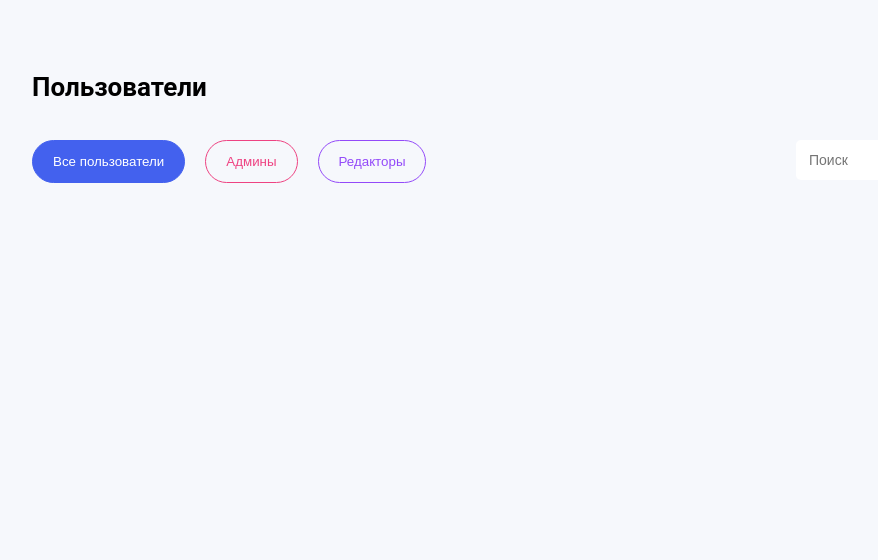
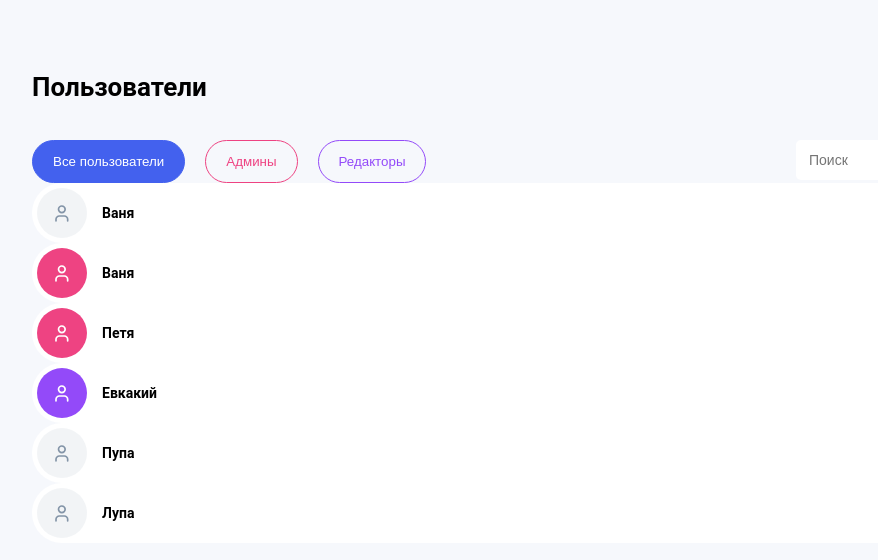
Before and after one commit to ElizavetaLeus/user-list, a Vue app: page / in a window 1280 px wide. Shown: the top 560 px of the page, without its empty margins (88-966 px from the left). Built offline with nearby package versions, Linux system fonts and the light colour scheme; some icons are missing.

Commit message:
отрисовала карточки юзеров циклом

```diff
--- a/src/App.vue
+++ b/src/App.vue
@@ -6,14 +6,32 @@
         inputValue=""
       />
     </div>
-    <UserIcon />
+    <UserCard
+      :userlist="userListDefault[0]"
+      v-for="user in userListDefault"
+      :key="user.id"
+      :user="user"
+    />
   </div>
 </template>
 
 <script setup lang="ts">
 import SetUsers from '@/components/SetUsers.vue';
-import UserIcon from '@/components/ui/UserIcon.vue';
+import UserCard from '@/components/ui/UserCard.vue';
+// import { ref } from 'process';
 
+const userListDefault = [
+  { id: 1001, name: 'Ваня', role: 'user' },
+  { id: 1002, name: 'Ваня', role: 'admin' },
+  { id: 1003, name: 'Петя', role: 'admin' },
+  { id: 1004, name: 'Евкакий', role: 'editor' },
+  { id: 1005, name: 'Пупа', role: 'user' },
+  { id: 1006, name: 'Лупа', role: 'user' }
+];
+// const filters = ref({
+//   role: 'all',
+//   query: '',
+// })
 
 </script>
 
```
